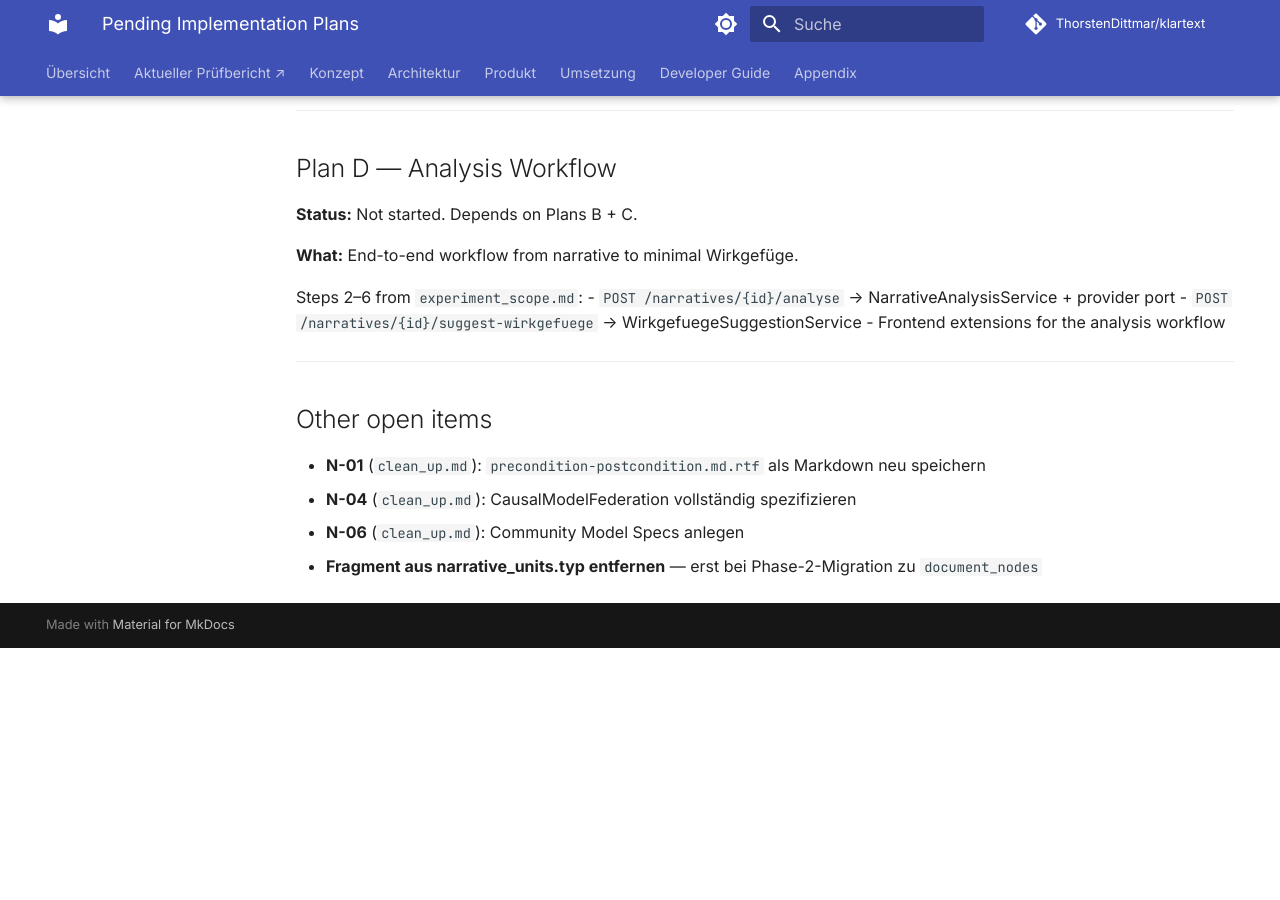
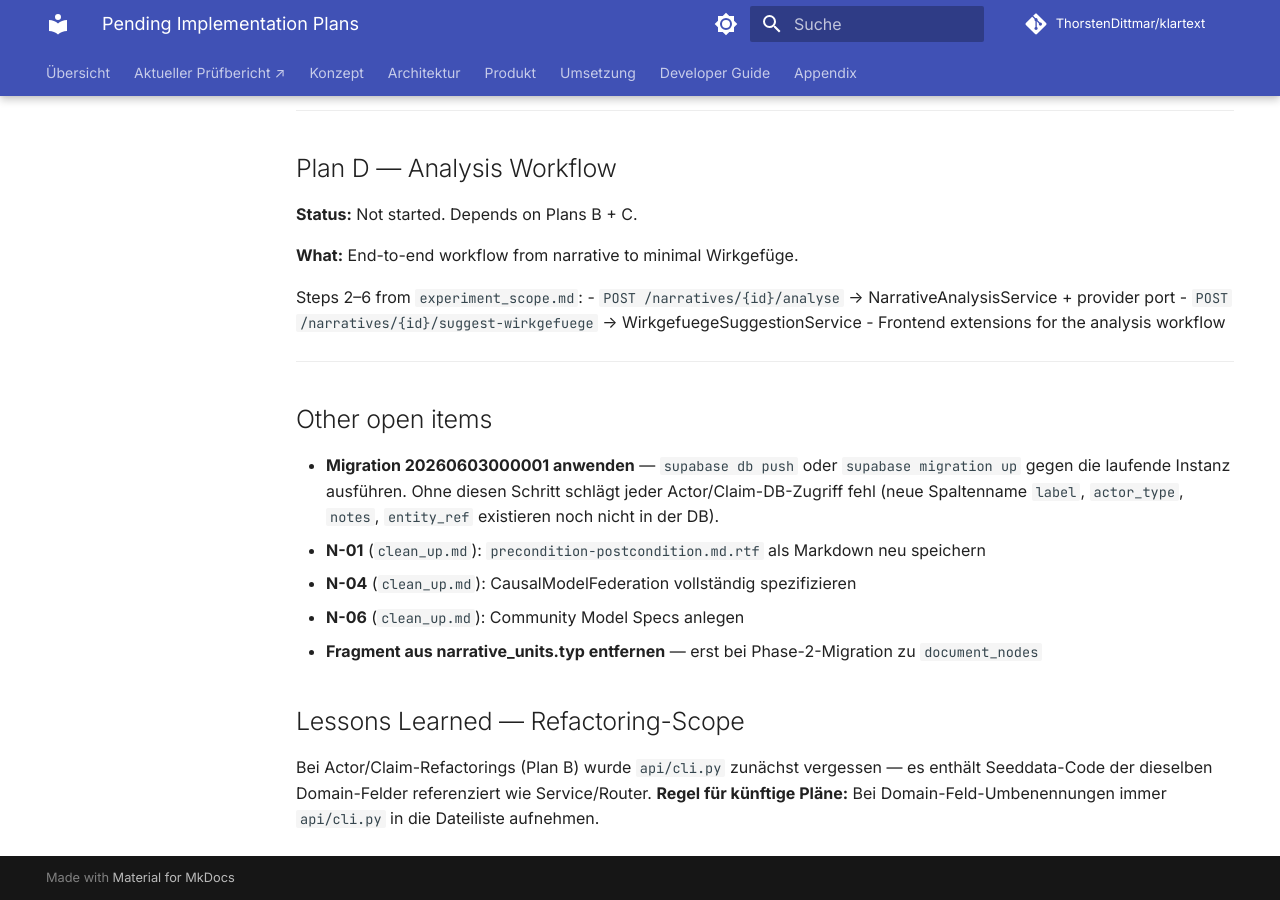
Before and after one commit to ThorstenDittmar/klartext, an MkDocs documentation site: the page built from docs/superpowers/plans/PENDING.md, in a window 1280 px wide and 900 px high, scrolled down 908 px. Built offline with MkDocs 1.6.1 and Material for MkDocs 9.7.7, drawn with Linux system fonts in a browser that asks for light colours; comment, search, counter and statistics services are not loaded; before the commit the page ends 1556 px from its top, so only the background shows below that.

Commit message:
docs: document UpdateActorRequest entity_ref decision, add migration TODO, add cli.py refactoring lesson

```diff
--- a/docs/superpowers/plans/PENDING.md
+++ b/docs/superpowers/plans/PENDING.md
@@ -63,7 +63,17 @@ Steps 2–6 from `experiment_scope.md`:
 
 ## Other open items
 
+- **Migration 20260603000001 anwenden** — `supabase db push` oder `supabase migration up`
+  gegen die laufende Instanz ausführen. Ohne diesen Schritt schlägt jeder Actor/Claim-DB-Zugriff fehl
+  (neue Spaltenname `label`, `actor_type`, `notes`, `entity_ref` existieren noch nicht in der DB).
 - **N-01** (`clean_up.md`): `precondition-postcondition.md.rtf` als Markdown neu speichern
 - **N-04** (`clean_up.md`): CausalModelFederation vollständig spezifizieren
 - **N-06** (`clean_up.md`): Community Model Specs anlegen
 - **Fragment aus narrative_units.typ entfernen** — erst bei Phase-2-Migration zu `document_nodes`
+
+## Lessons Learned — Refactoring-Scope
+
+Bei Actor/Claim-Refactorings (Plan B) wurde `api/cli.py` zunächst vergessen —
+es enthält Seeddata-Code der dieselben Domain-Felder referenziert wie Service/Router.
+**Regel für künftige Pläne:** Bei Domain-Feld-Umbenennungen immer `api/cli.py` in die
+Dateiliste aufnehmen.
```
Also changed, not shown: docs/superpowers/specs/narrative_model.md (+6 -0 lines).
